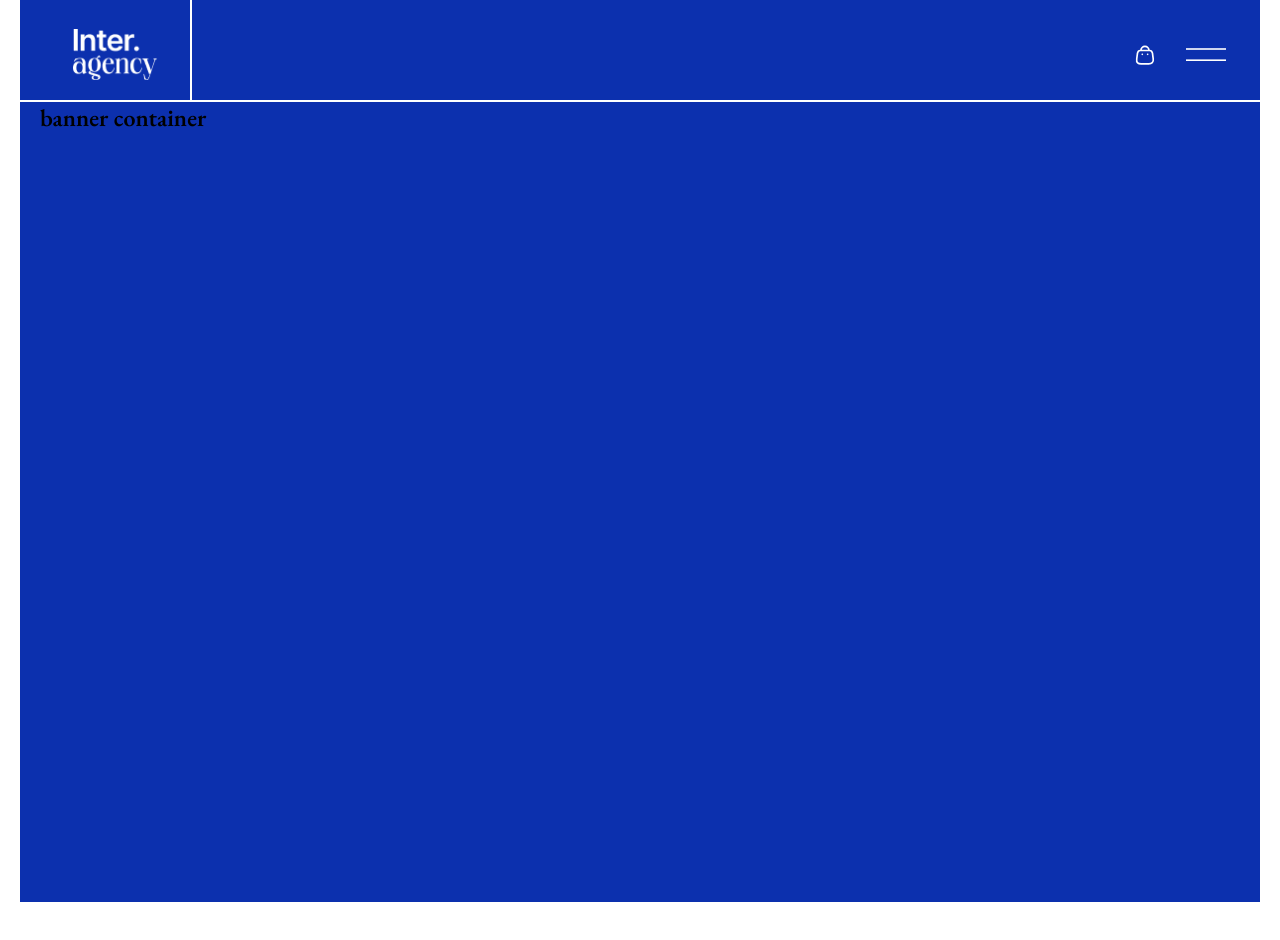
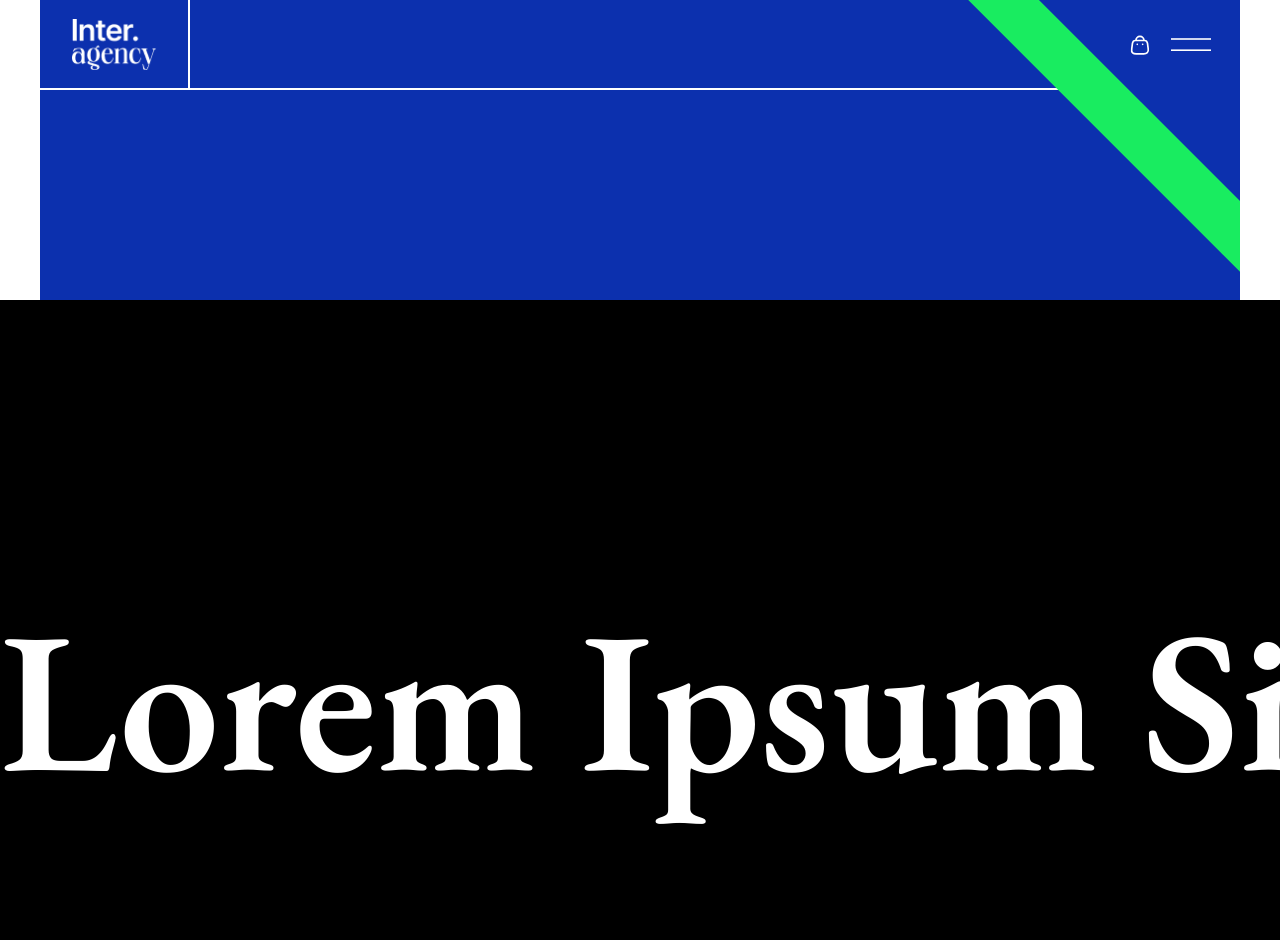
Before and after one commit to HmSani6699/CodexShaper, a plain HTML site: page index.html in a window 1280 px wide. Before the commit the page ends 902 px from the top, so only its background shows below. Drawn offline with nearby package versions, Linux system fonts and the light colour scheme.

Commit message:
added new code

```diff
--- a/Styles/main.scss
+++ b/Styles/main.scss
@@ -7,8 +7,7 @@ $secondary-color: #2ecc71;
 @mixin max-width {
     width: 1200px;
     margin: auto;
-    overflow: hidden;
-    padding: 0 20px 0 20px;
+    // overflow: hidden;
 }
 @mixin flex-center {
     display: flex;
@@ -26,35 +25,47 @@ $secondary-color: #2ecc71;
     font-family: 'EB Garamond', serif;
     margin: 0;
     padding: 0;
+    box-sizing: border-box;
 }
+
+
 
 
 
 .header {
    @include max-width;
     background-color: $primary-color;
-    height: 100px;
-    border-bottom:2px solid white;
+    height: 300px;
+    position: relative;
+overflow: hidden;
 
 .nav-container{
-    height: 109px;
+    height: 90px;
    @include flex-between;
 }
 
-.nav-container .nav-logo{
-     border-right: 2px solid white;
-     width: 150px;
+.nav-container .logo-container{
+    width: 90%;
+    border-bottom:2px solid white
+}
+
+.nav-container .logo-container .logo{
+    width: 150px;
+    height: 100%;
+    border-right: 2px solid white;
     @include flex-center;
 }
 
-.nav-container .nav-logo img {
+.nav-container .logo-container .logo img {
        width: 85px;
        height: 51px;
-    }
+}
 
 .nav-container .nav-menu{
     @include flex-center;
-    }
+    padding-right: 15px;
+}
+
 .nav-container .nav-menu .bag-icon{
       width: 20px;
       height: 20px;
@@ -62,16 +73,52 @@ $secondary-color: #2ecc71;
 .nav-container .nav-menu .menu-icon{
       width: 60px;
       height: 20px;
-      margin-left: 25px;
+      margin-left: 15px;
     }
+
+         .marquee-container {
+             position: absolute;
+             top: 84px;
+             right: -76px;
+             rotate: 45deg;
+             z-index: 2;
+
+
+         }
 }
 
 
+
+
  // =====> Banner Section <=====//
- .banner-container {
-    @include max-width;
-     height: 100vh;
-     background-color: $primary-color;
+ .main-container {
+//     @include max-width;
+//      height: 100vh;
+//      background-color: $primary-color;
+//     overflow: hidden;
+.scrolling-text {
+        overflow: hidden;
+        width: 100%;
+        height: 100vh;
+        display: flex;
+        // justify-content: center;
+        align-items: center;
+        background-color: black;
+
+        .rail {
+            display: flex;
+
+            h4 {
+                white-space: nowrap;
+                font-size: 200px;
+                font-weight: 900;
+                letter-spacing: ls(120);
+                line-height: 1em;
+                margin: 0 2rem 0 0;
+                color: white;
+            }
+        }
+    }
 
 
  }
--- a/index.html
+++ b/index.html
@@ -15,8 +15,10 @@
     <header class="header">
       <!-- =======> Navber part start  <====== -->
       <nav class="nav-container">
-        <div class="nav-logo">
-          <img src="./images/logo.png" alt="" />
+        <div class="logo-container">
+          <div class="logo">
+            <img src="./images/logo.png" alt="" />
+          </div>
         </div>
 
         <div class="nav-menu">
@@ -25,13 +27,29 @@
         </div>
       </nav>
       <!-- =======> Navber part end  <====== -->
+
+      <!-- =======> Marquee part start  <====== -->
+      <div class="marquee-container">
+        <marquee width="100%" height="50px" behavior="scroll" bgcolor="#19EC60">
+          * Ui/UX Design * Ui/UX Design * Ui/UX Design * Ui/UX Design
+        </marquee>
+      </div>
+      <!-- =======> Marquee part end  <====== -->
     </header>
     <!-- =======> Header part end  <====== -->
 
     <!-- =======> Main part start  <====== -->
-    <main>
+    <main class="main-container">
+      <section></section>
+
       <section class="banner-container">
-        <h2>banner container</h2>
+        <div class="scrolling-text">
+          <div class="rail">
+            <h4>Lorem Ipsum Sit Dolor</h4>
+            <h4>Lorem Ipsum Sit Dolor</h4>
+            <h4>Lorem Ipsum Sit Dolor</h4>
+          </div>
+        </div>
       </section>
     </main>
     <!-- =======> Main part end  <====== -->
```
Also changed, not shown: Styles/main.css, 1 other file.
